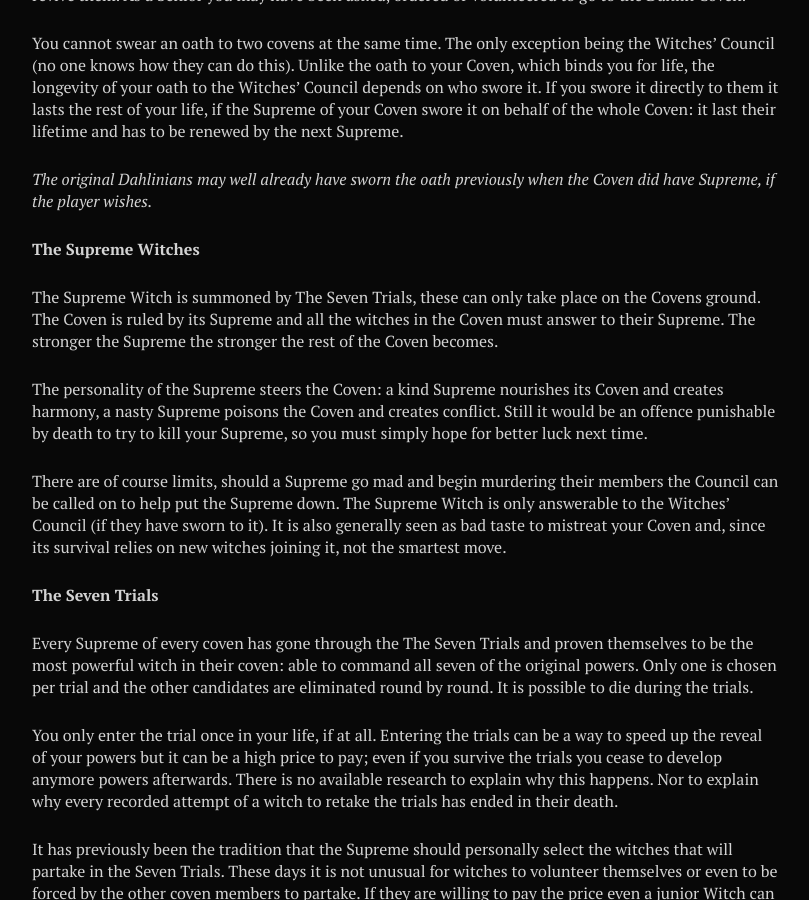
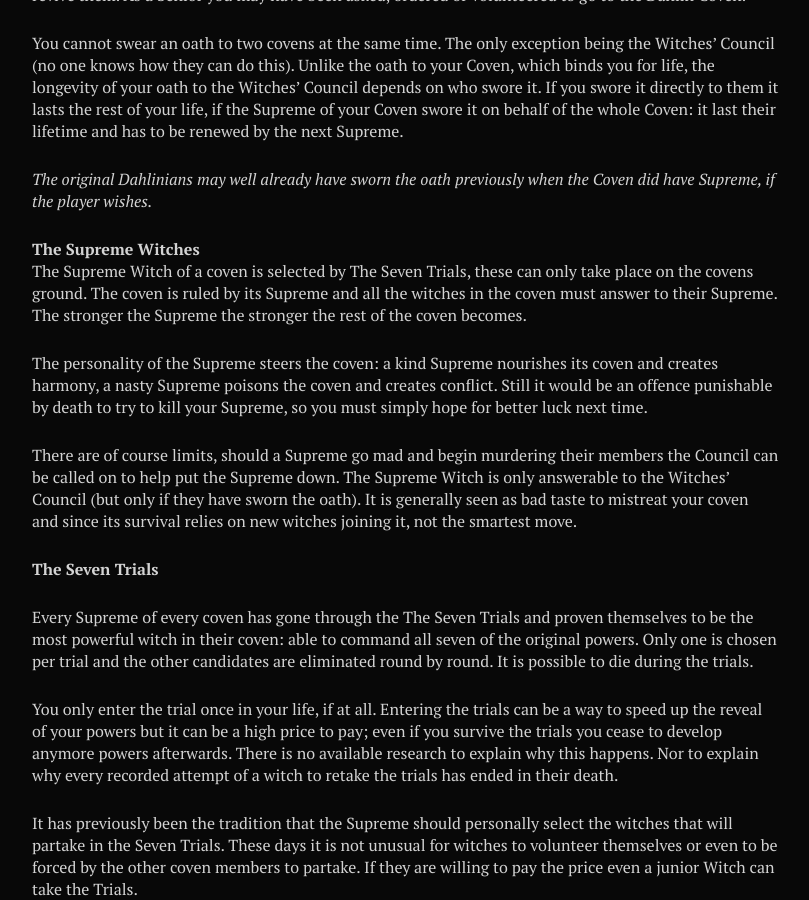
Before and after one commit to stanislavb/en.coven.nu, a Jekyll site: the page built from fictional/index.md, in a window 1280 px wide and 900 px high, scrolled down 2355 px. Shown: the whole window, without its empty margins (288-1097 px from the left). Built offline with Jekyll 4.4.1, drawn with Linux system fonts in a browser that asks for light colours; nearby versions of some CDN libraries.

Commit message:
Update index.md

```diff
--- a/fictional/index.md
+++ b/fictional/index.md
@@ -66,12 +66,11 @@ You cannot swear an oath to two covens at the same time. The only exception bein
 *The original Dahlinians may well already have sworn the oath previously when the Coven did have Supreme, if the player wishes.*
 
 **The Supreme Witches**
+The Supreme Witch of a coven is selected by The Seven Trials, these can only take place on the covens ground. The coven is ruled by its Supreme and all the witches in the coven must answer to their Supreme. The stronger the Supreme the stronger the rest of the coven becomes.
 
-The Supreme Witch is summoned by The Seven Trials, these can only take place on the Covens ground. The Coven is ruled by its Supreme and all the witches in the Coven must answer to their Supreme. The stronger the Supreme the stronger the rest of the Coven becomes.
+The personality of the Supreme steers the coven: a kind Supreme nourishes its coven and creates harmony, a nasty Supreme poisons the coven and creates conflict. Still it would be an offence punishable by death to try to kill your Supreme, so you must simply hope for better luck next time.
 
-The personality of the Supreme steers the Coven: a kind Supreme nourishes its Coven and creates harmony, a nasty Supreme poisons the Coven and creates conflict. Still it would be an offence punishable by death to try to kill your Supreme, so you must simply hope for better luck next time.
-
-There are of course limits, should a Supreme go mad and begin murdering their members the Council can be called on to help put the Supreme down. The Supreme Witch is only answerable to the Witches’ Council (if they have sworn to it). It is also generally seen as bad taste to mistreat your Coven and, since its survival relies on new witches joining it, not the smartest move.
+There are of course limits, should a Supreme go mad and begin murdering their members the Council can be called on to help put the Supreme down. The Supreme Witch is only answerable to the Witches’ Council (but only if they have sworn the oath). It is generally seen as bad taste to mistreat your coven and since its survival relies on new witches joining it, not the smartest move.
 
 **The Seven Trials**
 
```
